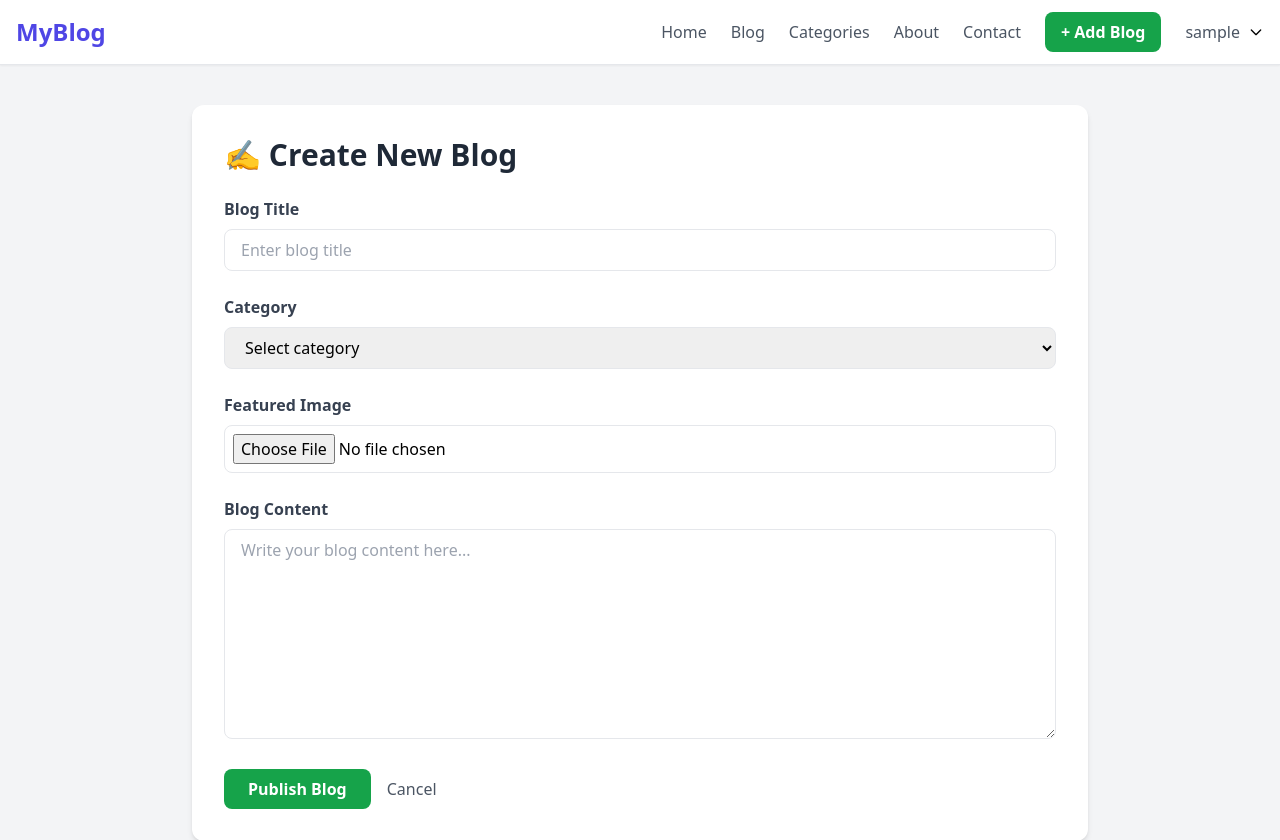
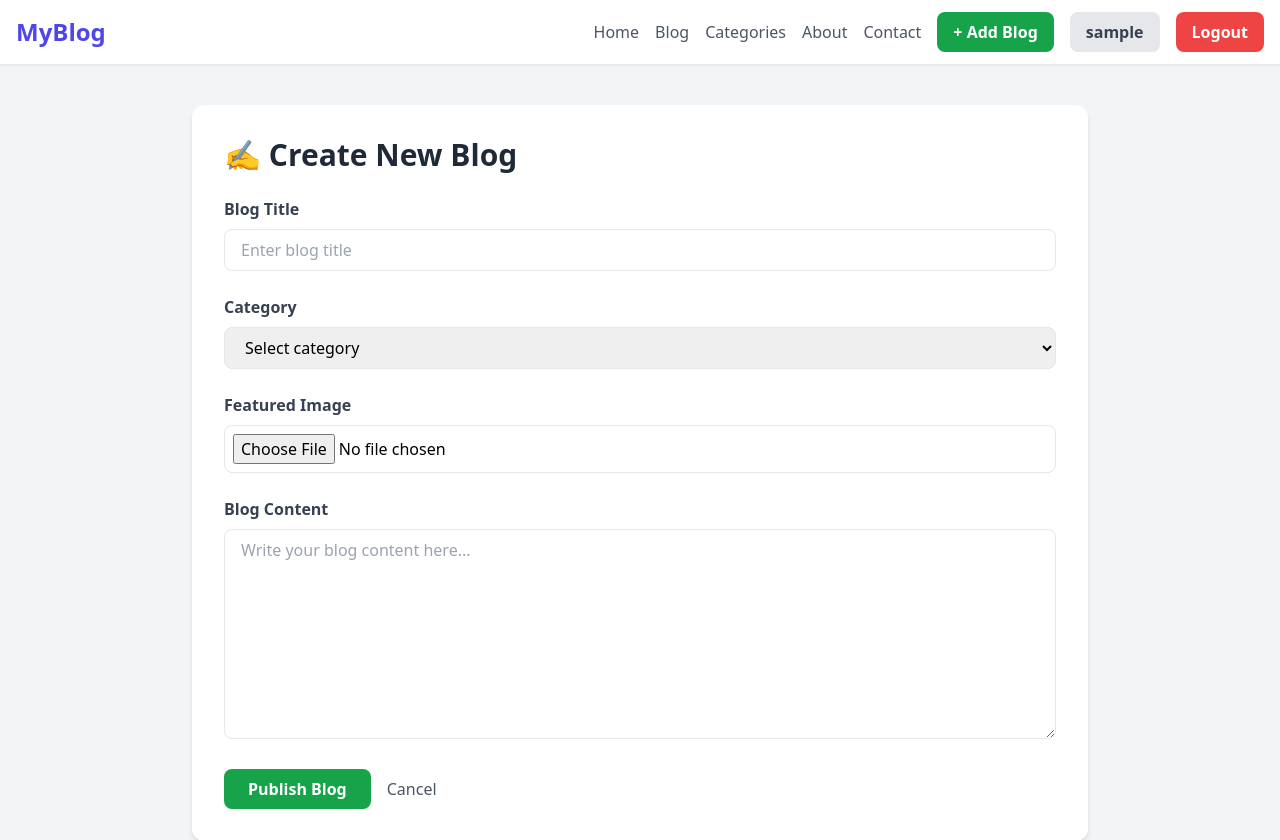
Before and after one commit to bipinjlimbu/Blog---First-Django-Project, a Django app: page /create-blog/ in a window 1280 px wide. Shown: the top 840 px of the page. Run offline with Django 5.2, Linux system fonts and the light colour scheme; the visitor is signed in with stand-in values (Sample User, id 1).

Commit message:
Navbar Updated

```diff
--- a/Blog_App/templates/components/_navbar.html
+++ b/Blog_App/templates/components/_navbar.html
@@ -21,7 +21,7 @@
         </a>
 
         <!-- Desktop Menu -->
-        <div class="hidden md:flex items-center space-x-6">
+        <div class="hidden md:flex items-center space-x-4">
           <a href="/" class="text-gray-600 hover:text-indigo-600">Home</a>
           <a href="/blog" class="text-gray-600 hover:text-indigo-600">Blog</a>
           <a href="/categories" class="text-gray-600 hover:text-indigo-600">Categories</a>
@@ -29,40 +29,34 @@
           <a href="/contact" class="text-gray-600 hover:text-indigo-600">Contact</a>
 
           {% if request.user.is_authenticated %}
-          <!-- Add Blog Button -->
+
+          <!-- Add Blog -->
           <a href="/create-blog/"
-
              class="bg-green-600 text-white px-4 py-2 rounded-lg hover:bg-green-700 font-semibold">
             + Add Blog
           </a>
 
-          <!-- User Dropdown -->
-          <div class="relative group">
-            <button class="flex items-center space-x-2 focus:outline-none">
-              <span class="text-gray-600 hover:text-indigo-600">
-                {{ request.user.username }}
-              </span>
-              <svg class="w-4 h-4" fill="none" stroke="currentColor" viewBox="0 0 24 24">
-                <path stroke-linecap="round" stroke-linejoin="round" stroke-width="2"
-                      d="M19 9l-7 7-7-7"></path>
-              </svg>
-            </button>
+          <!-- Profile -->
+          <a href="/profile"
+             class="bg-gray-200 text-gray-700 px-4 py-2 rounded-lg hover:bg-gray-300 font-semibold">
+            {{ request.user.username }}
+          </a>
 
-            <div class="absolute right-0 mt-2 w-48 bg-white border rounded-lg shadow-lg opacity-0 group-hover:opacity-100 transition z-10">
-              <a href="/profile" class="block px-4 py-2 hover:bg-gray-100">Profile</a>
-              <a href="/logout"
-                 onclick="return confirm('Are you sure you want to logout?')"
-                 class="block px-4 py-2 hover:bg-gray-100">
-                Logout
-              </a>
-            </div>
-          </div>
+          <!-- Logout -->
+          <a href="/logout"
+             onclick="return confirm('Are you sure you want to logout?')"
+             class="bg-red-500 text-white px-4 py-2 rounded-lg hover:bg-red-600 font-semibold">
+            Logout
+          </a>
 
           {% else %}
+
+          <!-- Login -->
           <a href="/login"
              class="bg-indigo-600 text-white px-4 py-2 rounded-lg hover:bg-indigo-700 font-semibold">
             Login
           </a>
+
           {% endif %}
         </div>
 
@@ -86,29 +80,37 @@
         <a href="/contact" class="block hover:text-indigo-600">Contact</a>
 
         {% if request.user.is_authenticated %}
+
         <a href="/create-blog/"
            class="block bg-green-600 text-white text-center px-4 py-2 rounded-lg hover:bg-green-700 font-semibold">
           + Add Blog
         </a>
-        <a href="/profile" class="block hover:text-indigo-600">Profile</a>
+
+        <a href="/profile"
+           class="block bg-gray-200 text-gray-700 text-center px-4 py-2 rounded-lg hover:bg-gray-300 font-semibold">
+          {{ request.user.username }}
+        </a>
+
         <a href="/logout"
            onclick="return confirm('Are you sure you want to logout?')"
-           class="block hover:text-indigo-600">
+           class="block bg-red-500 text-white text-center px-4 py-2 rounded-lg hover:bg-red-600 font-semibold">
           Logout
         </a>
+
         {% else %}
+
         <a href="/login"
            class="block bg-indigo-600 text-white text-center px-4 py-2 rounded-lg hover:bg-indigo-700 font-semibold">
           Login
         </a>
+
         {% endif %}
       </div>
     </div>
   </nav>
 
-  <!-- Scripts -->
+  <!-- Mobile Menu Script -->
   <script>
-    // mobile menu toggle
     document.getElementById("menu-btn").addEventListener("click", () => {
       document.getElementById("mobile-menu").classList.toggle("hidden");
     });
--- a/static/src/styles.css
+++ b/static/src/styles.css
@@ -718,6 +718,16 @@ Ensure the default browser behavior of the `hidden` attribute.
   background-color: rgb(22 163 74 / var(--tw-bg-opacity));
 }
 
+.bg-gray-200 {
+  --tw-bg-opacity: 1;
+  background-color: rgb(229 231 235 / var(--tw-bg-opacity));
+}
+
+.bg-red-500 {
+  --tw-bg-opacity: 1;
+  background-color: rgb(239 68 68 / var(--tw-bg-opacity));
+}
+
 .bg-gradient-to-br {
   background-image: linear-gradient(to bottom right, var(--tw-gradient-stops));
 }
@@ -927,6 +937,16 @@ Ensure the default browser behavior of the `hidden` attribute.
   background-color: rgb(21 128 61 / var(--tw-bg-opacity));
 }
 
+.hover\:bg-gray-300:hover {
+  --tw-bg-opacity: 1;
+  background-color: rgb(209 213 219 / var(--tw-bg-opacity));
+}
+
+.hover\:bg-red-600:hover {
+  --tw-bg-opacity: 1;
+  background-color: rgb(220 38 38 / var(--tw-bg-opacity));
+}
+
 .hover\:text-indigo-600:hover {
   --tw-text-opacity: 1;
   color: rgb(79 70 229 / var(--tw-text-opacity));
```
